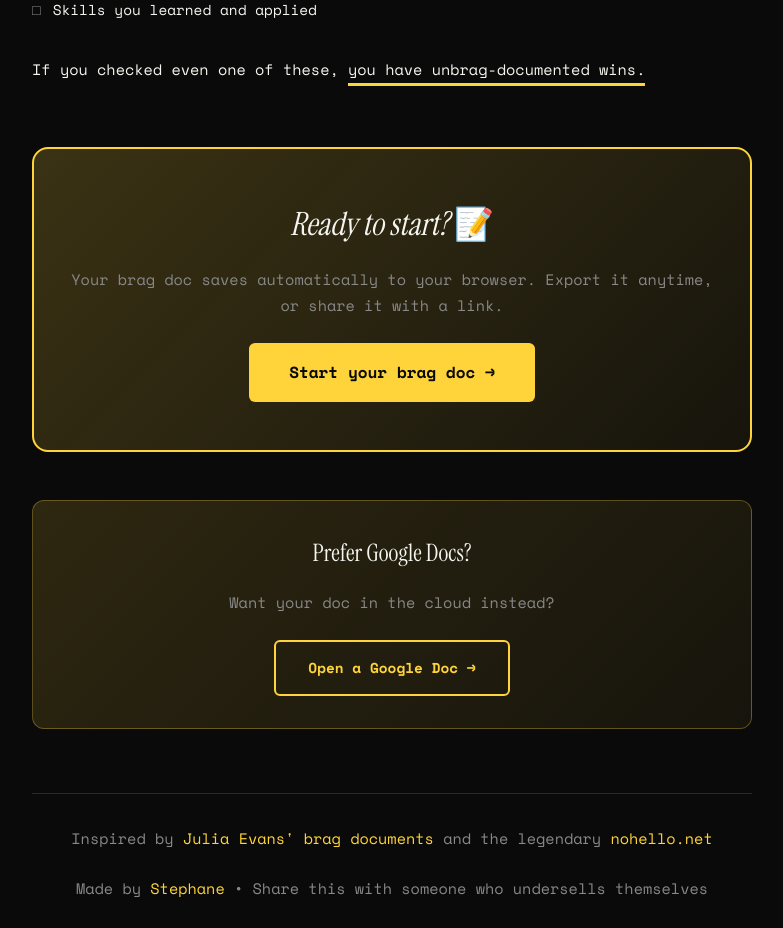
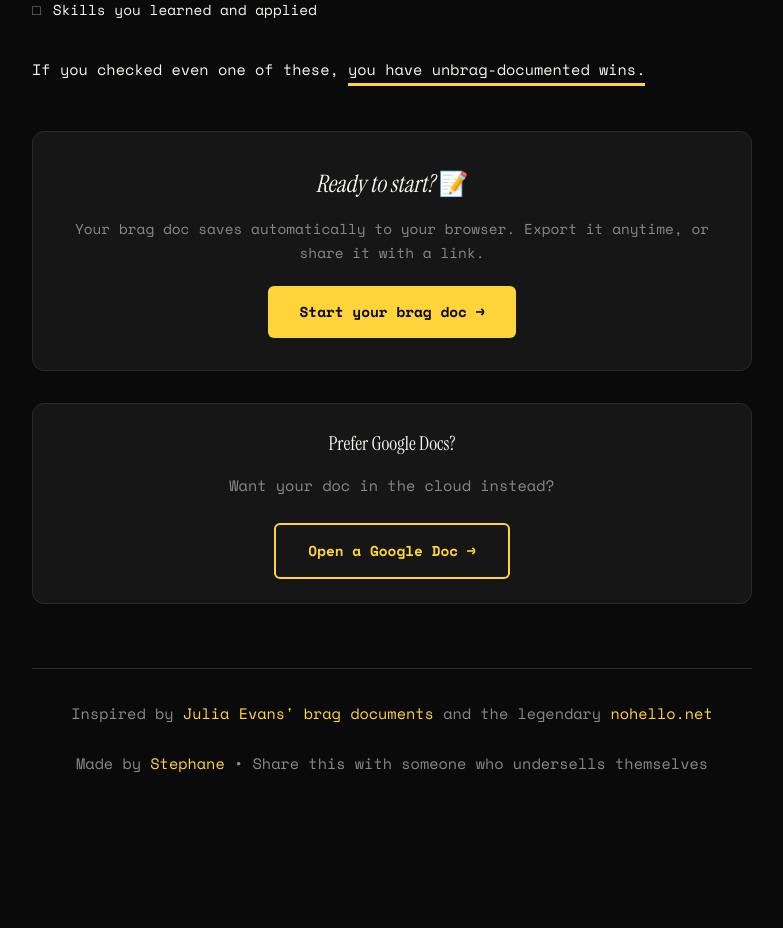
Before and after one commit to stmoreau/bragdoc, a Next.js app: page / in a window 1280 px wide. Shown: the part 1940-2868 px from the top of the page, without its empty margins (248-1031 px from the left). After the commit the page ends 2805 px from the top, so only its background shows below. Built offline with nearby package versions, Linux system fonts and the light colour scheme.

Commit message:
Update global styles

```diff
--- a/app/globals.css
+++ b/app/globals.css
@@ -414,19 +414,19 @@ p {
 }
 
 .cta {
-    margin-top: 3rem;
-    padding: 2rem;
-    background: linear-gradient(135deg, rgba(255, 212, 59, 0.15) 0%, rgba(255, 212, 59, 0.05) 100%);
-    border: 1px solid rgba(255, 212, 59, 0.3);
+    margin-top: 2rem;
+    padding: 1.5rem;
+    background: var(--card-bg);
+    border: 1px solid var(--border);
     border-radius: 12px;
     text-align: center;
 }
 
 .cta h3 {
     font-family: var(--font-instrument-serif), 'Instrument Serif', serif;
-    font-size: 1.5rem;
+    font-size: 1.2rem;
     font-weight: 400;
-    margin-bottom: 1rem;
+    margin-bottom: 0.75rem;
 }
 
 .cta-buttons {
@@ -491,27 +491,28 @@ p {
 
 /* Main CTA */
 .cta-main {
-    margin-top: 4rem;
-    padding: 3rem 2rem;
-    background: linear-gradient(135deg, rgba(255, 212, 59, 0.2) 0%, rgba(255, 212, 59, 0.05) 100%);
-    border: 2px solid var(--accent);
-    border-radius: 16px;
+    margin-top: 3rem;
+    padding: 2rem;
+    background: var(--card-bg);
+    border: 1px solid var(--border);
+    border-radius: 12px;
     text-align: center;
 }
 
 .cta-main h2 {
-    margin: 0 0 1rem 0;
-    font-size: 2rem;
+    margin: 0 0 0.75rem 0;
+    font-size: 1.5rem;
 }
 
 .cta-main p {
     color: var(--muted);
-    margin-bottom: 1.5rem;
+    margin-bottom: 1.25rem;
+    font-size: 0.9rem;
 }
 
 .btn-large {
-    padding: 1rem 2.5rem;
-    font-size: 1rem;
+    padding: 0.875rem 2rem;
+    font-size: 0.9rem;
 }
 
 /* ========================================
```
